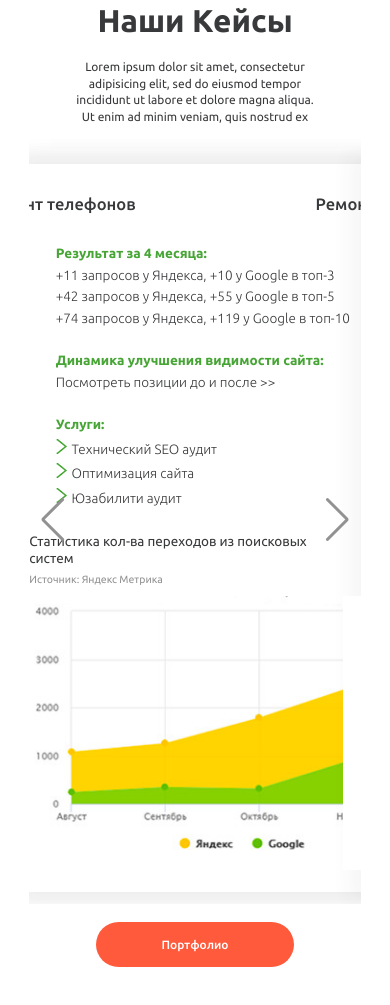
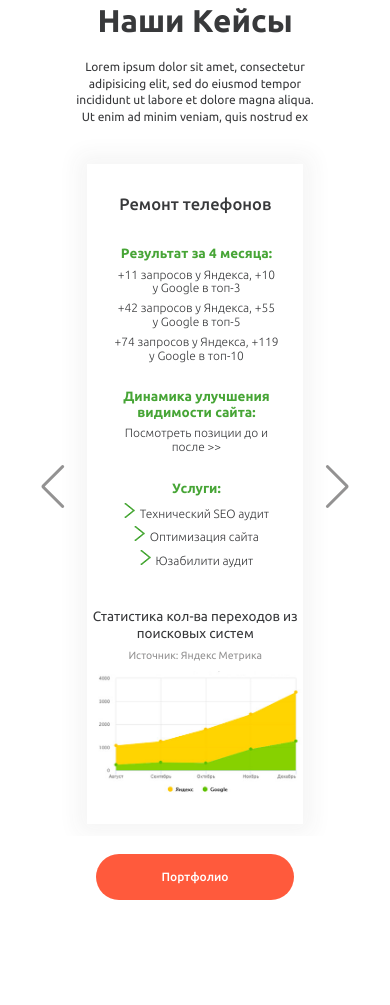
Before and after one commit to horo053/Diploma, a website: page index.html in a window 390 px wide. Shown: the part 4855-5860 px from the top of the page. After the commit the page ends 5815 px from the top, so only its background shows below. Drawn offline with nearby package versions, Linux system fonts and the light colour scheme.

Commit message:
feat: adaptive for cases

```diff
--- a/sass/_media.sass
+++ b/sass/_media.sass
@@ -21,6 +21,9 @@
   .cost
     &__form
       width: 25rem
+  .cases
+    &__slide
+      width: 70rem
 @media screen and ( max-width: 1155px )
   .logo
     margin-right: 5rem
@@ -40,6 +43,17 @@
   .nav
     &__item
       margin-right: 1rem
+  .cases
+    &__slide
+      justify-content: center
+      width: 55rem
+    &__left
+      text-align: center
+    &__right
+      margin-top: 0
+      text-align: center
+      &-title
+        width: 100%
 @media screen and ( max-width: 992px )
   .nav
     display: none
@@ -68,6 +82,9 @@
     &__form
       width: 80%
       margin: auto
+  .cases
+    &__slide
+      width: 45rem
 @media screen and ( max-width: 760px )
   .hero
     &__text
@@ -93,6 +110,13 @@
       width: 40rem
       background: transparent
       background-color: $light
+  .cases
+    &__slide
+      width: 35rem
+    &__right
+      &-img
+        margin-left: 0
+        width: 400px
 @media screen and ( max-width: 620px )
   .contacts
     &__button
@@ -109,6 +133,12 @@
     &__img
       width: 5rem
       height: 5rem
+  .cases
+    &__slide
+      width: 30rem
+    &__right
+      &-img
+        width: 300px
 @media screen and ( max-width: 550px )
   .logo
     margin-left: -1rem
@@ -155,6 +185,12 @@
       width: 30rem
       padding-top: 2.5rem
       padding-bottom: 3.5rem
+  .cases
+    &__slide
+      width: 26rem
+    &__right
+      &-img
+        width: 250px
 @media screen and ( max-width: 450px )
   .video
     height: 20rem
@@ -175,3 +211,13 @@
     &__button
       padding: 15px 55px
       margin-top: 2.5rem
+  .cases
+    &__slide
+      width: 18rem
+    &__right
+      &-img
+        width: 220px
+    &__left
+      margin-right: 2rem
+    &__item
+      font-size: 1rem
```
Also changed, not shown: css/style.css, 1 other file.
